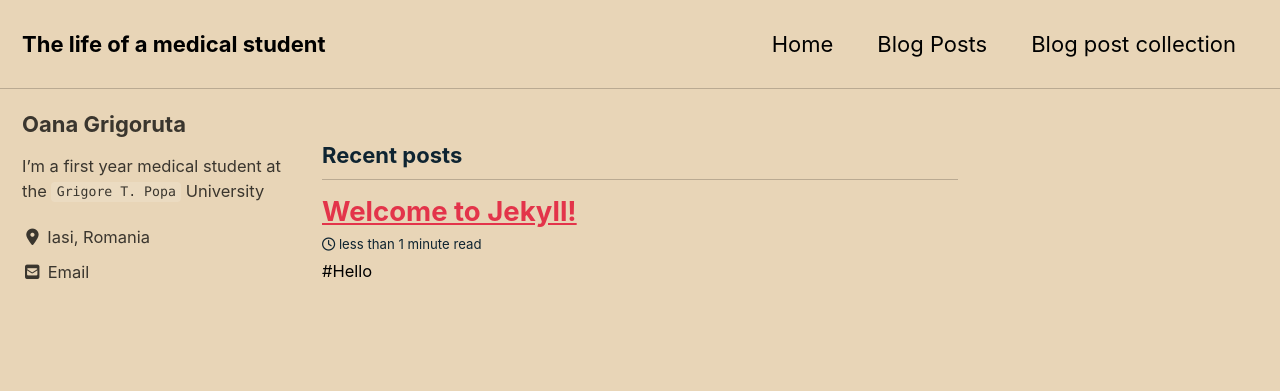
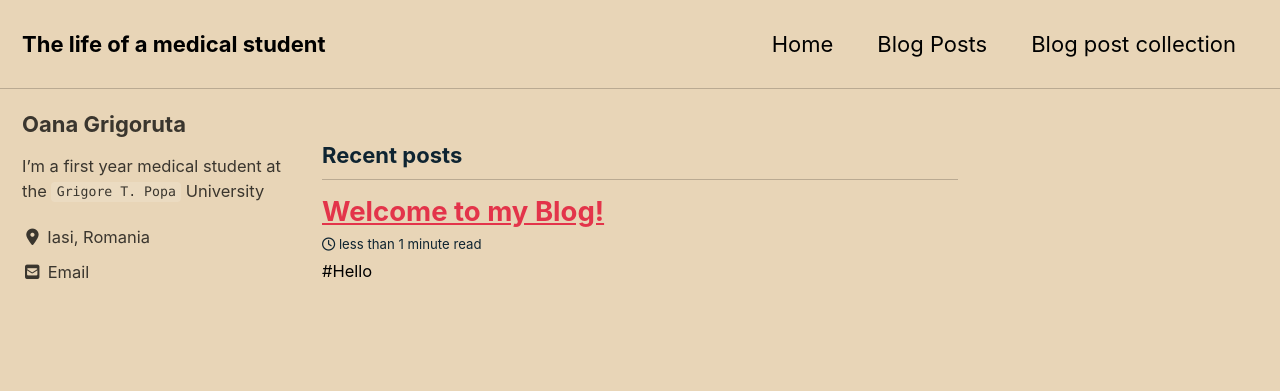
Before and after one commit to oanaGrigoruta/oanaGrigoruta.github.io, a Jekyll site: the page built from index.html, in a window 1280 px wide. Shown: the top 391 px of the page. Built offline with Jekyll 4.4.1, drawn with Linux system fonts in a browser that asks for light colours; cached includes are drawn as plain includes; nearby versions of some CDN libraries; the list of posts is cut into pages by our own code.

Commit message:
added formater post

```diff
--- a/_posts/2020-06-10-TestPost.md
+++ b/_posts/2020-06-10-TestPost.md
@@ -1,11 +1,11 @@
 ---
 layout: post
-title:  "Welcome to Jekyll!"
+title:  "Welcome to my Blog!"
 ---
 
 
 #Hello
 
-This is a test for inporting the first post
+This is a test for importing the first post
 
 ![Me and my lovely fiancee](/blog_images/test.jpg)
```
